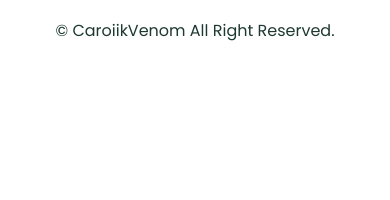
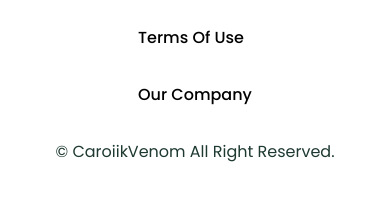
Before and after one commit to Dhanush0910/starbucks, a plain HTML site: page index.html in a window 390 px wide. Shown: the part 3628-3828 px from the top of the page. Before the commit the page ends 3721 px from the top, so only its background shows below. Drawn offline with nearby package versions, Linux system fonts and the light colour scheme.

Commit message:
Update style.css

```diff
--- a/style.css
+++ b/style.css
@@ -375,6 +375,12 @@ header{
         font-size: 0.9rem;
     }
 }
+@media(max-width: 418px){
+    .links{
+        display: flex;
+        flex-direction: column;
+    }
+}
 @media(max-width: 351px){
     .links{
         display: flex;
```
